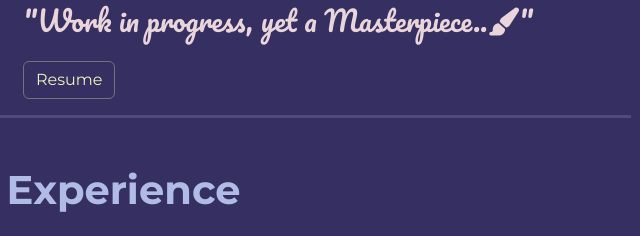
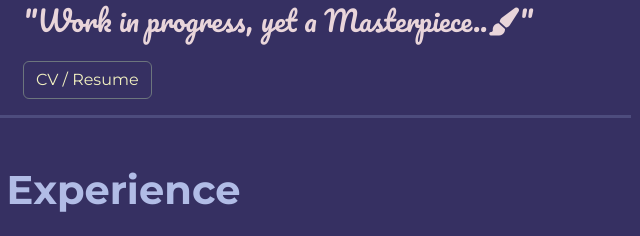
Before and after one commit to khushi-naik/khushinaik, a plain HTML site: page index.html in a window 1280 px wide. Shown: the part 547-783 px from the top of the page, 579-1219 px from the left. Drawn offline with nearby package versions, Linux system fonts and the light colour scheme; a web font is replaced by a local one.

Commit message:
title image updated

```diff
--- a/index.html
+++ b/index.html
@@ -5,6 +5,7 @@
   <meta charset="utf-8">
   <meta name="viewport" content="width=device-width, initial-scale=1">
   <title>Portfolio | Khushi Naik</title>
+  <link rel="icon" type="image/x-icon" href="/images/title.jpeg">
   <link href="https://cdn.jsdelivr.net/npm/bootstrap@5.2.0-beta1/dist/css/bootstrap.min.css" rel="stylesheet"
     integrity="sha384-0evHe/X+R7YkIZDRvuzKMRqM+OrBnVFBL6DOitfPri4tjfHxaWutUpFmBp4vmVor" crossorigin="anonymous">
   <link rel="preconnect" href="https://fonts.googleapis.com">
@@ -82,7 +83,7 @@
 
           <button type="button" class="btn btn-outline-secondary aboutMe-button"><a target="_blank"
               rel="noopener noreferrer"
-              href="https://drive.google.com/file/d/1dn3j54z09YgC0bEpGT_hQeaKhu-NJjct/view?usp=sharing">Resume</a></button>
+              href="https://drive.google.com/file/d/1dn3j54z09YgC0bEpGT_hQeaKhu-NJjct/view?usp=sharing">CV / Resume</a></button>
         </div>
       </div>
     </div>
```
Also changed, not shown: gallery.html (+1 -0 lines), projects.html (+1 -0 lines), images/title.jpeg (added).
